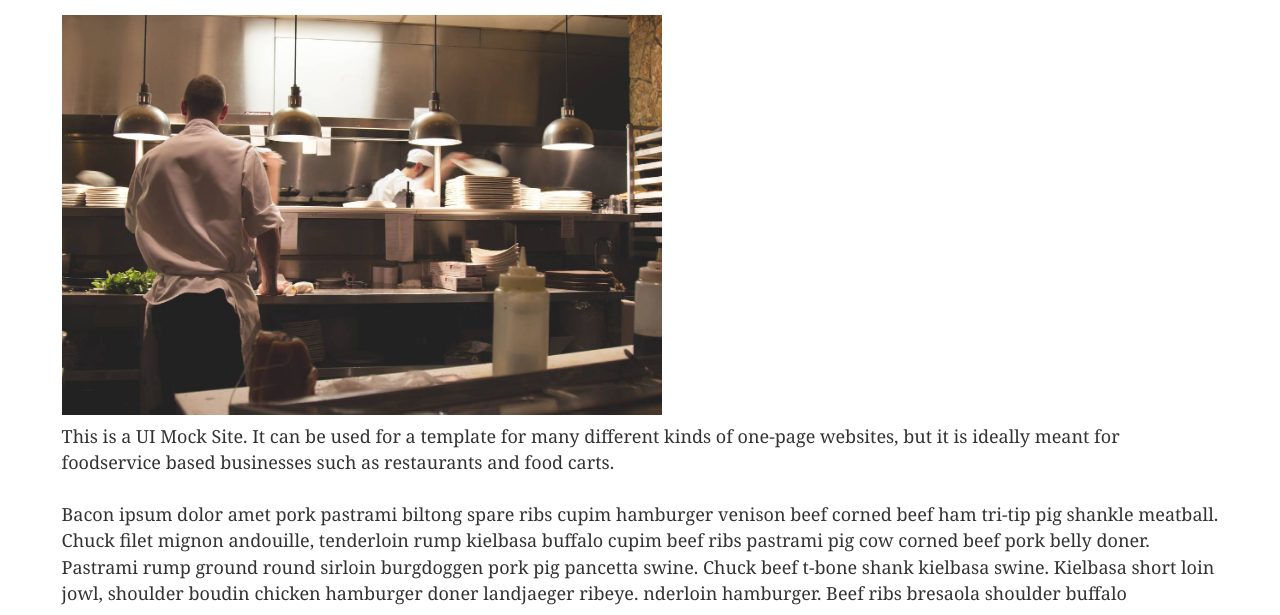
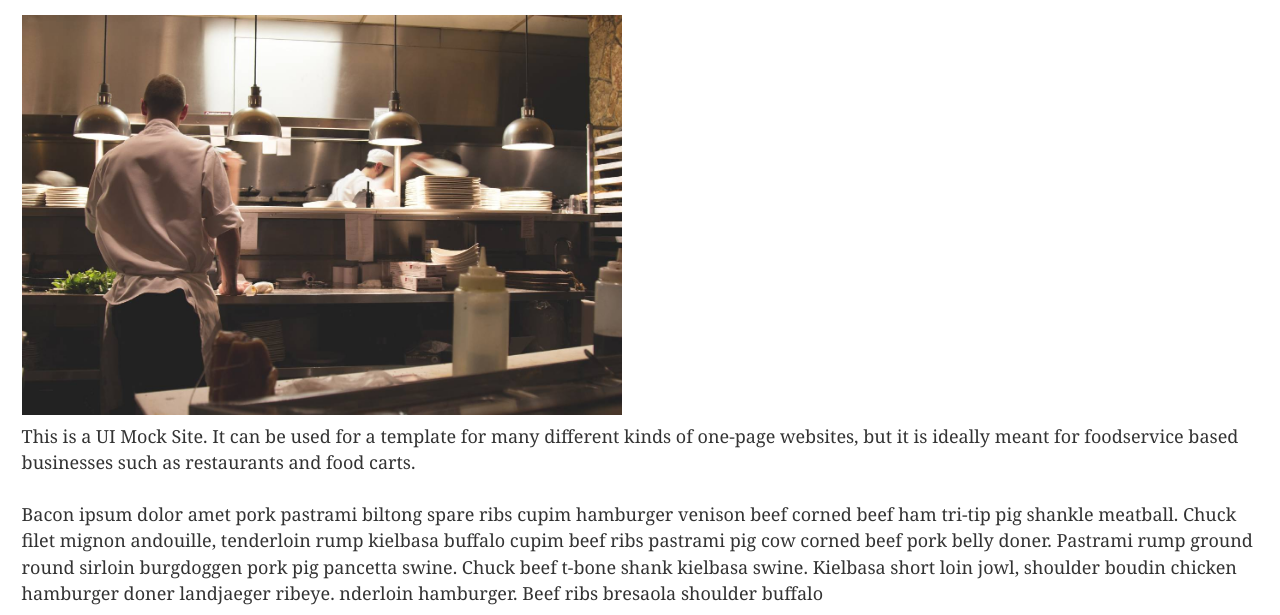
Before and after one commit to olethrosjv/food-site, a Gatsby site: page / in a window 1280 px wide. Shown: the part 185-800 px from the top of the page. Built offline with nearby package versions, Linux system fonts and the light colour scheme; Gatsby itself is replaced by a stand-in of ours.

Commit message:
Add files via upload

```diff
--- a/src/components/layout.js
+++ b/src/components/layout.js
@@ -35,7 +35,7 @@ const Layout = ({ children }) => {
       <div
         style={{
           margin: `0 auto`,
-          maxWidth: 1200,
+          //maxWidth: 1200,
           padding: `0px 1.2rem 1.5rem`,
         }}
       >
```
